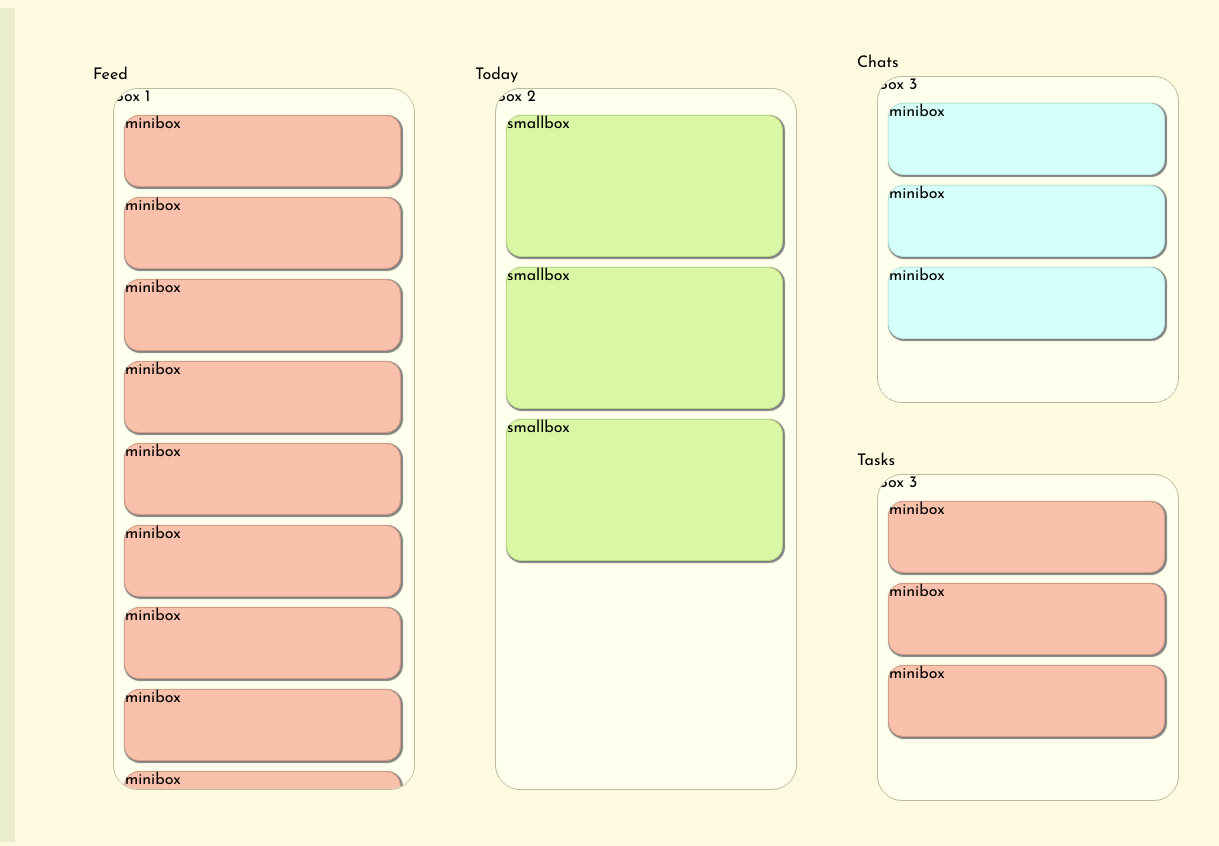
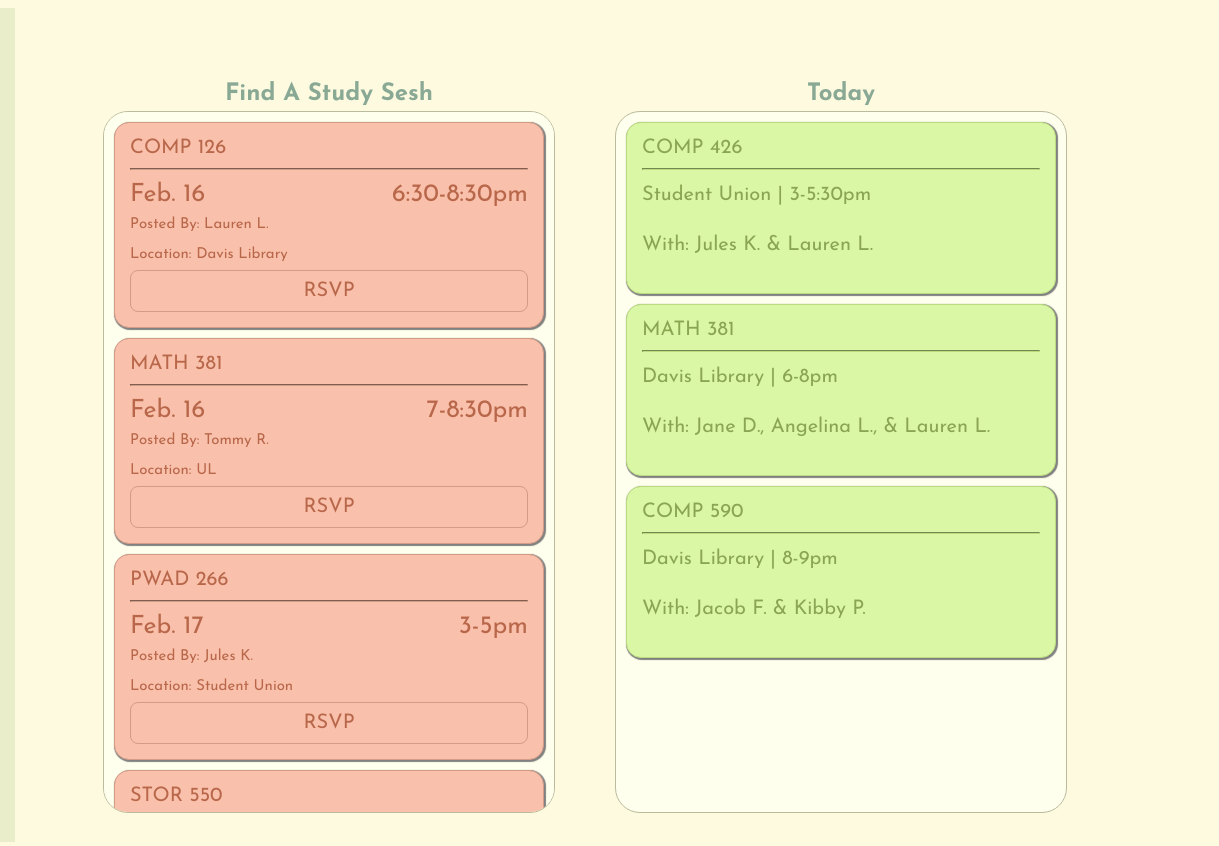
Before and after one commit to hyacinp/ph-2025, a plain HTML site: page home.html in a window 1280 px wide. Shown: the full height of the page, 235-1454 px from the left, 1219 px wide, since content can reach past the window. Drawn offline with Linux system fonts and the light colour scheme.

Commit message:
home page layout

```diff
--- a/home.html
+++ b/home.html
@@ -21,7 +21,7 @@
         <nav class="menu">
             <a style="font-weight:bold;" href="home.html">Home</a><br>
             <a href="calendar.html">Calendar</a><br>
-            <a href="chat.html">Chats</a><br>
+            <a href="chats.html">Chats</a><br>
             <a href="friends.html">Friends</a><br>
             <a href="addCourse.html">Add Course</a>
         </nav>
@@ -33,44 +33,100 @@
 
     <div class="homecss">
         <div class="box-container">
-            <div class="label">Feed</div>
-            <div class="box">Box 1
-                <div class="minibox">minibox</div>
-                <div class="minibox">minibox</div>
-                <div class="minibox">minibox</div>
-                <div class="minibox">minibox</div>
-                <div class="minibox">minibox</div>
-                <div class="minibox">minibox</div>
-                <div class="minibox">minibox</div>
-                <div class="minibox">minibox</div>
-                <div class="minibox">minibox</div>
-                <div class="minibox">minibox</div>
-                <div class="minibox">minibox</div>
+            <h2>Find A Study Sesh</h2>
+            <div class="box">
+                <div class="minibox">COMP 126<hr>
+                    <div class="when">
+                        <p>Feb. 16</p>
+                        <p>6:30-8:30pm</p>
+                    </div>
+                    <div class="other">
+                        <p>Posted By: Lauren L.</p>
+                        <p>Location: Davis Library</p>
+                    </div>
+                    <div class="clickable" onclick="toggleColor(this)">RSVP</div>
+                </div>
+                <div class="minibox">MATH 381<hr>
+                    <div class="when">
+                        <p>Feb. 16</p>
+                        <p>7-8:30pm</p>
+                    </div>
+                    <div class="other">
+                        <p>Posted By: Tommy R.</p>
+                        <p>Location: UL</p>
+                    </div>
+                    <div class="clickable" onclick="toggleColor(this)">RSVP</div>
+                </div>
+                <div class="minibox">PWAD 266<hr>
+                    <div class="when">
+                        <p>Feb. 17</p>
+                        <p>3-5pm</p>
+                    </div>
+                    <div class="other">
+                        <p>Posted By: Jules K.</p>
+                        <p>Location: Student Union</p>
+                    </div>
+                    <div class="clickable" onclick="toggleColor(this)">RSVP</div>
+                </div>
+                <div class="minibox">STOR 550<hr>
+                    <div class="when">
+                        <p>Feb. 18</p>
+                        <p>6:30-8pm</p>
+                    </div>
+                    <div class="other">
+                        <p>Posted By: Kibby P.</p>
+                        <p>Location: Davis Library</p>
+                    </div>
+                    <div class="clickable" onclick="toggleColor(this)">RSVP</div>
+                </div>
+                <div class="minibox">MATH 381<hr>
+                    <div class="when">
+                        <p>Feb. 20</p>
+                        <p>5-7pm</p>
+                    </div>
+                    <div class="other">
+                        <p>Posted By: Angelina L.</p>
+                        <p>Location: Student Union</p>
+                    </div>
+                    <div class="clickable" onclick="toggleColor(this)">RSVP</div>
+                </div>
+                <div class="minibox">COMP 126<hr>
+                    <div class="when">
+                        <p>Feb. 20</p>
+                        <p>12-2pm</p>
+                    </div>
+                    <div class="other">
+                        <p>Posted By: Lauren L.</p>
+                        <p>Location: Davis Library</p>
+                    </div>
+                    <div class="clickable" onclick="toggleColor(this)">RSVP</div>
+                </div>
             </div>
         </div>
         <div class="box-container">
-            <div class="label">Today</div>
-            <div class="box">Box 2
-                <div class="smallbox">smallbox</div>
-                <div class="smallbox">smallbox</div>
-                <div class="smallbox">smallbox</div>
+            <h2>Today</h2>
+            <div class="box">
+                <div class="smallbox">COMP 426<hr>
+                    <p>Student Union    |      3-5:30pm</p><br>
+                    <p>With: Jules K. & Lauren L.</p>
+                </div>
+                <div class="smallbox">MATH 381<hr>
+                    <p>Davis Library    |      6-8pm</p><br>
+                    <p>With: Jane D., Angelina L., & Lauren L.</p>
+                </div>
+                <div class="smallbox">COMP 590<hr>
+                    <p>Davis Library    |      8-9pm</p><br>
+                    <p>With: Jacob F. & Kibby P.</p>
+                </div>
 
-            </div>
-        </div>
-        <div class="box-container">
-            <div class="label">Chats</div>
-            <div class="shortbox">Box 3
-                <div class="minibox-blue">minibox</div>
-                <div class="minibox-blue">minibox</div>
-                <div class="minibox-blue">minibox</div>
-            </div>
-            <div class="label">Tasks</div>
-            <div class="shortbox2">Box 3
-                <div class="minibox">minibox</div>
-                <div class="minibox">minibox</div>
-                <div class="minibox">minibox</div>
             </div>
         </div>
     </div>
 </body>
+
+<script>
+    function toggleColor(element) {
+        element.classList.toggle("clicked");
+    }
+</script>
 </html>
--- a/styles.css
+++ b/styles.css
@@ -216,26 +216,32 @@ a:hover { /* Reactive Menu Items*/
 
                                              /* HomePage */
 .homecss {
-    font-family: "Josefin Sans", sans-serif;
     display: flex;
     justify-content: center; /* Centers the boxes horizontally */
     align-items: center; /* Centers the boxes vertically */
     height: 100vh;
-    margin-top: 20px;
+    margin-top: 30px;
     padding-left: 300px;
 }
+.homecss p{
+    font-size: 9;
+    line-height: 30px;
+    font-weight: light;
+    margin: 0px;
+}
 .box-container {
+    width: 100%;
     display: flex;
     flex-direction: column;
-    margin: 0 20px;
+    margin: 0 10px;
 }
 
 .box {
     background-color: #FFFFED;
     height: 700px;
-    width: 300px; /* Fixed width */
+    width: 450px; /* Fixed width */
     border: 1px solid #baba9d;
-    margin: 0 20px; /* Fixed spacing: 20px on left and right */
+    margin: 0px 20px; /* Fixed spacing: 20px on left and right */
     border-radius: 25px;
     overflow: scroll;
     scrollbar-color: rgb(142, 141, 141);
@@ -269,14 +275,44 @@ a:hover { /* Reactive Menu Items*/
 
 .minibox {
     background-color: #F9C0AB;
-    height: 70px;
-    width: 275px; /* Fixed width */
+    color: #b8674a;
+    height: fit-content;
     border: 1px solid #d39c87;
     margin: 10px; /* Fixed spacing: 20px on left and right */
     border-radius: 15px;
     box-shadow: 1px 1px 1px 1px grey;
+    font-size: 20px;
+    padding: 15px;
+}
+.minibox  hr{
+    border-color: #d39c87;
+}
+.when{
+    display: flex;
+    font-size: 25px;
+    justify-content: space-between;
+    font-weight: normal;
+    margin:0px;
+    padding: 0px;
+}
+.other{
+    font-size: 15px;
+}
+.clickable {
+    display: flex;
+    justify-content: center;
+    width: auto;
+    padding: 10px 20px;
+    background-color: #F9C0AB;
+    border: 1px solid #d39c87;
+    border-radius: 8px;
+
 }
 
+.clicked {
+    background-color: #d39c87;
+    color: #FFFFED;
+}
 .minibox-blue {
     background-color: #d5fff9;
     height: 70px;
@@ -289,15 +325,21 @@ a:hover { /* Reactive Menu Items*/
 
 .smallbox {
     background-color: #DAF7A6;
+    color: #8aa653;
     height: 140px;
-    width: 275px; /* Fixed width */
     border: 1px solid #bbdb80;
     margin: 10px; /* Fixed spacing: 20px on left and right */
     border-radius: 15px;
+    padding: 15px;
     box-shadow: 1px 1px 1px 1px grey;
+    font-size: 20px;
 }
-
-.label {
+.smallbox  hr{
+    border-color: #bbdb80;
+}
+.box-container h2 {
+    text-align: center;
+    color: #89A995;
     margin-bottom: 5px; /* Space between label and box */
     padding-left: 0px;
 }
```
Also changed, not shown: calendar.html (+1 -1 lines), sign-up.html (+2 -2 lines), CSS/stylesDONTUSE.css (renamed from CSS/styles.css).
